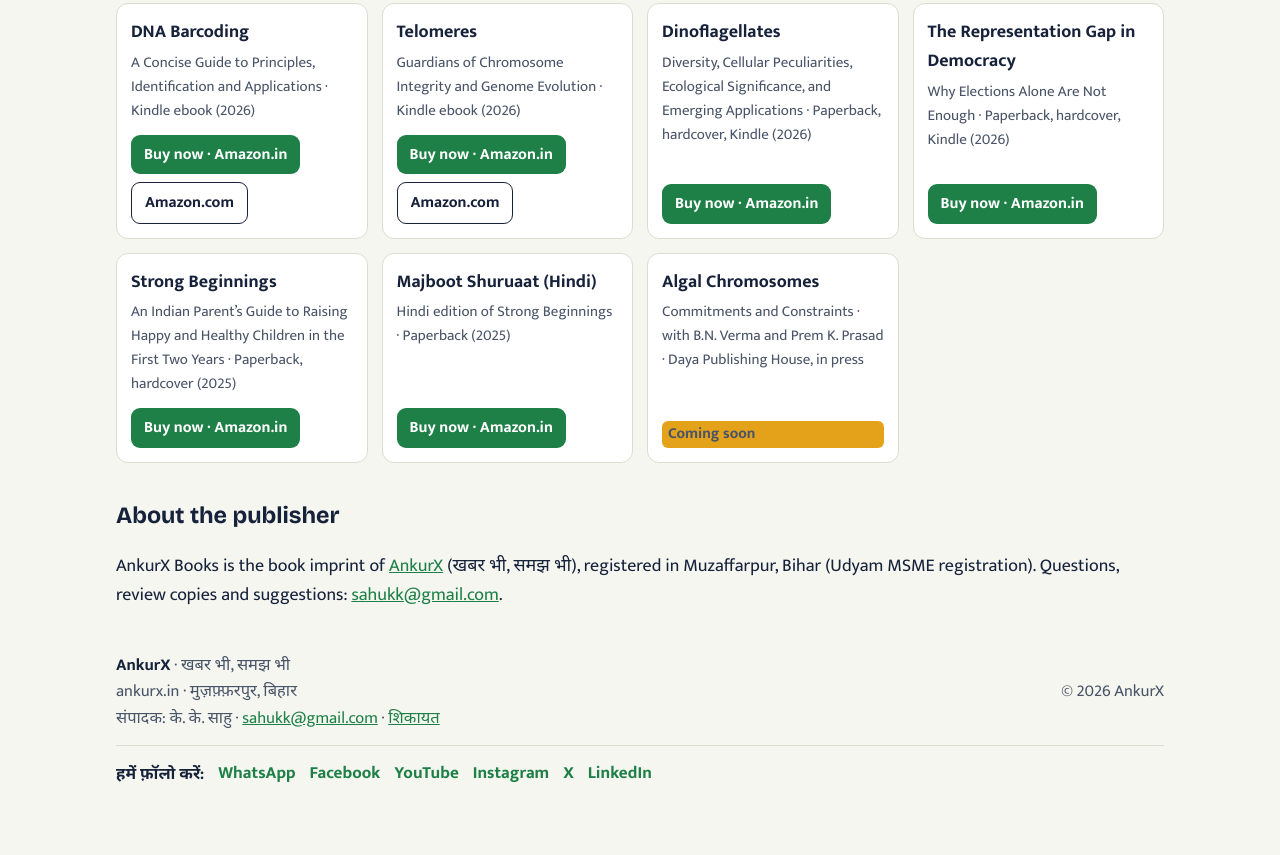
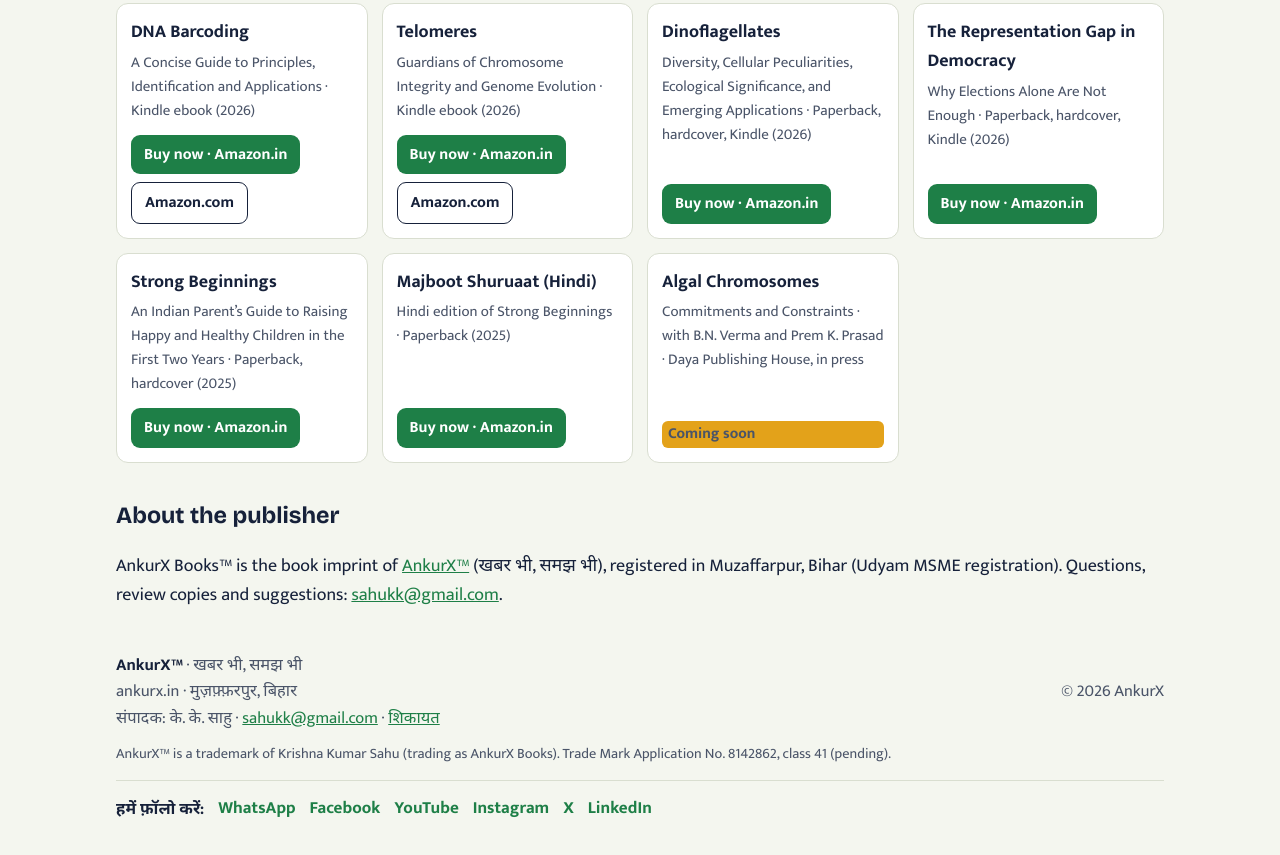
Before and after one commit to sahukk/ankurx-website, a plain HTML site: page books/index.html in a window 1280 px wide. Shown: the part 1001-1856 px from the top of the page. Before the commit the page ends 1823 px from the top, so only its background shows below. Drawn offline with nearby package versions, Linux system fonts and the light colour scheme; a web font is replaced by a local one.

Commit message:
Add trademark symbol: AnkurX™ in header, footer note with TM application no. 8142862
Co-Authored-By: Claude Opus 5.5 <noreply@anthropic.com>

```diff
--- a/books/index.html
+++ b/books/index.html
@@ -51,6 +51,7 @@ body::before{content:"";position:fixed;inset:0 0 auto;height:env(safe-area-inset
 .logo{display:flex;align-items:center;gap:8px;text-decoration:none;color:var(--ink)}
 .logo svg{width:38px;height:38px;flex:none}
 .word{font-family:var(--brand);font-weight:800;font-size:1.4rem;letter-spacing:-.02em;line-height:1}
+.tm{font-size:.42em;font-weight:700;vertical-align:super;line-height:0;margin-left:1px;letter-spacing:0}
 .word b{color:var(--x)}
 nav{display:flex;gap:4px;flex-wrap:wrap}
 nav a{color:var(--ink2);text-decoration:none;padding:5px 12px;border-radius:999px;font-weight:500;font-size:.95rem}
@@ -154,6 +155,7 @@ footer{padding-block:24px 32px;color:var(--ink2);font-size:.92rem}
 .social a:hover{text-decoration:underline}
 .foot{display:flex;justify-content:space-between;gap:16px;flex-wrap:wrap}
 .foot b{color:var(--ink)}
+.tmnote{margin:12px 0 0;font-size:.8rem;color:var(--ink2)}
 .toast{position:fixed;left:50%;bottom:calc(20px + env(safe-area-inset-bottom,0px));transform:translateX(-50%);background:var(--ink);color:var(--ground);padding:8px 16px;border-radius:999px;font-weight:700;z-index:20}
 
 @media (max-width:820px){
@@ -311,7 +313,7 @@ h2.sec{font-family:var(--brand);font-size:1.3rem;margin:34px 0 8px}
 <div class="band" aria-hidden="true"></div>
 <header>
   <div class="wrap top">
-    <a class="logo" href="/" aria-label="AnkurX मुखपृष्ठ"><svg aria-hidden="true"><use href="/#sprout"/></svg><span class="word">Ankur<b>X</b></span></a>
+    <a class="logo" href="/" aria-label="AnkurX मुखपृष्ठ"><svg aria-hidden="true"><use href="/#sprout"/></svg><span class="word">Ankur<b>X</b><sup class="tm">™</sup></span></a>
     <nav aria-label="मुख्य">
       <a href="/" data-nav="home">आज</a>
       <a href="/#archive" data-nav="archive">पुराने बुलेटिन</a>
@@ -363,13 +365,14 @@ h2.sec{font-family:var(--brand);font-size:1.3rem;margin:34px 0 8px}
 </div>
 
 <h2 class="sec">About the publisher</h2>
-<p>AnkurX Books is the book imprint of <a href="/">AnkurX</a> (खबर भी, समझ भी), registered in Muzaffarpur, Bihar (Udyam MSME registration). Questions, review copies and suggestions: <a href="mailto:sahukk@gmail.com">sahukk@gmail.com</a>.</p>
+<p>AnkurX Books™ is the book imprint of <a href="/">AnkurX™</a> (खबर भी, समझ भी), registered in Muzaffarpur, Bihar (Udyam MSME registration). Questions, review copies and suggestions: <a href="mailto:sahukk@gmail.com">sahukk@gmail.com</a>.</p>
 </div></main>
 <footer class="wrap">
   <div class="foot">
-    <div><b>AnkurX</b> · खबर भी, समझ भी<br>ankurx.in · मुज़फ़्फ़रपुर, बिहार<br>संपादक: के. के. साहु · <a href="mailto:sahukk@gmail.com">sahukk@gmail.com</a> · <a href="/#about">शिकायत</a></div>
+    <div><b>AnkurX™</b> · खबर भी, समझ भी<br>ankurx.in · मुज़फ़्फ़रपुर, बिहार<br>संपादक: के. के. साहु · <a href="mailto:sahukk@gmail.com">sahukk@gmail.com</a> · <a href="/#about">शिकायत</a></div>
     <div><span id="upd"></span><br>© 2026 AnkurX</div>
   </div>
+  <p class="tmnote">AnkurX™ is a trademark of Krishna Kumar Sahu (trading as AnkurX Books). Trade Mark Application No. 8142862, class 41 (pending).</p>
   <nav class="social" aria-label="AnkurX सोशल मीडिया">
     <span>हमें फ़ॉलो करें:</span>
     <a href="https://whatsapp.com/channel/0029Vb8imRhJkK744kJ5M90v" target="_blank" rel="noopener">WhatsApp</a>
--- a/index.html
+++ b/index.html
@@ -51,6 +51,7 @@ body::before{content:"";position:fixed;inset:0 0 auto;height:env(safe-area-inset
 .logo{display:flex;align-items:center;gap:8px;text-decoration:none;color:var(--ink)}
 .logo svg{width:38px;height:38px;flex:none}
 .word{font-family:var(--brand);font-weight:800;font-size:1.4rem;letter-spacing:-.02em;line-height:1}
+.tm{font-size:.42em;font-weight:700;vertical-align:super;line-height:0;margin-left:1px;letter-spacing:0}
 .word b{color:var(--x)}
 nav{display:flex;gap:4px;flex-wrap:wrap}
 nav a{color:var(--ink2);text-decoration:none;padding:5px 12px;border-radius:999px;font-weight:500;font-size:.95rem}
@@ -154,6 +155,7 @@ footer{padding-block:24px 32px;color:var(--ink2);font-size:.92rem}
 .social a:hover{text-decoration:underline}
 .foot{display:flex;justify-content:space-between;gap:16px;flex-wrap:wrap}
 .foot b{color:var(--ink)}
+.tmnote{margin:12px 0 0;font-size:.8rem;color:var(--ink2)}
 .toast{position:fixed;left:50%;bottom:calc(20px + env(safe-area-inset-bottom,0px));transform:translateX(-50%);background:var(--ink);color:var(--ground);padding:8px 16px;border-radius:999px;font-weight:700;z-index:20}
 
 @media (max-width:820px){
@@ -194,7 +196,7 @@ footer{padding-block:24px 32px;color:var(--ink2);font-size:.92rem}
 <div class="band" aria-hidden="true"></div>
 <header>
   <div class="wrap top">
-    <a class="logo" href="#" aria-label="AnkurX मुखपृष्ठ"><svg aria-hidden="true"><use href="#sprout"/></svg><span class="word">Ankur<b>X</b></span></a>
+    <a class="logo" href="#" aria-label="AnkurX मुखपृष्ठ"><svg aria-hidden="true"><use href="#sprout"/></svg><span class="word">Ankur<b>X</b><sup class="tm">™</sup></span></a>
     <nav aria-label="मुख्य">
       <a href="#" data-nav="home">आज</a>
       <a href="#archive" data-nav="archive">पुराने बुलेटिन</a>
@@ -321,9 +323,10 @@ footer{padding-block:24px 32px;color:var(--ink2);font-size:.92rem}
 <div class="band" aria-hidden="true"></div>
 <footer class="wrap">
   <div class="foot">
-    <div><b>AnkurX</b> · खबर भी, समझ भी<br>ankurx.in · मुज़फ़्फ़रपुर, बिहार<br>संपादक: के. के. साहु · <a href="mailto:sahukk@gmail.com">sahukk@gmail.com</a> · <a href="#about">शिकायत</a></div>
+    <div><b>AnkurX™</b> · खबर भी, समझ भी<br>ankurx.in · मुज़फ़्फ़रपुर, बिहार<br>संपादक: के. के. साहु · <a href="mailto:sahukk@gmail.com">sahukk@gmail.com</a> · <a href="#about">शिकायत</a></div>
     <div><span id="upd"></span><br>© 2026 AnkurX</div>
   </div>
+  <p class="tmnote">AnkurX™ is a trademark of Krishna Kumar Sahu (trading as AnkurX Books). Trade Mark Application No. 8142862, class 41 (pending).</p>
   <nav class="social" aria-label="AnkurX सोशल मीडिया">
     <span>हमें फ़ॉलो करें:</span>
     <a href="https://whatsapp.com/channel/0029Vb8imRhJkK744kJ5M90v" target="_blank" rel="noopener">WhatsApp</a>
```
Also changed, not shown: anokhi/index.html (+5 -2 lines), lekh/ankurx-kahani/index.html (+5 -2 lines), lekh/anokhi-2026-11-22-voyager/index.html (+5 -2 lines), lekh/avsar-shuruaat/index.html (+5 -2 lines), lekh/chhath-puja/index.html (+5 -2 lines), lekh/dr-s-siddharth/index.html (+5 -2 lines), lekh/index.html (+5 -2 lines), lekh/machhar-bomb/index.html (+5 -2 lines), lekh/saans-ka-vigyan/index.html (+5 -2 lines), lekh/srilanka-diary/index.html (+5 -2 lines), lekh/vaibhav-suryavanshi/index.html (+5 -2 lines), pratibha/index.html (+5 -2 lines).
